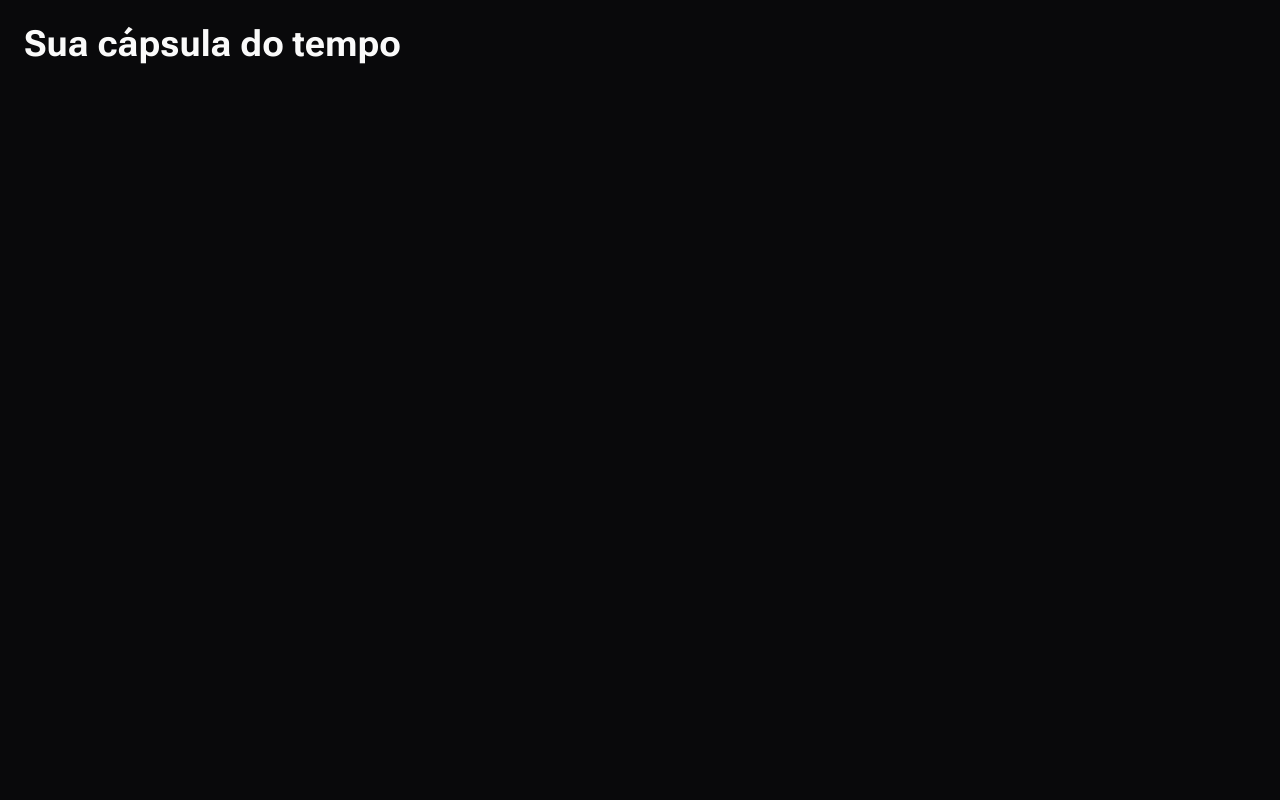
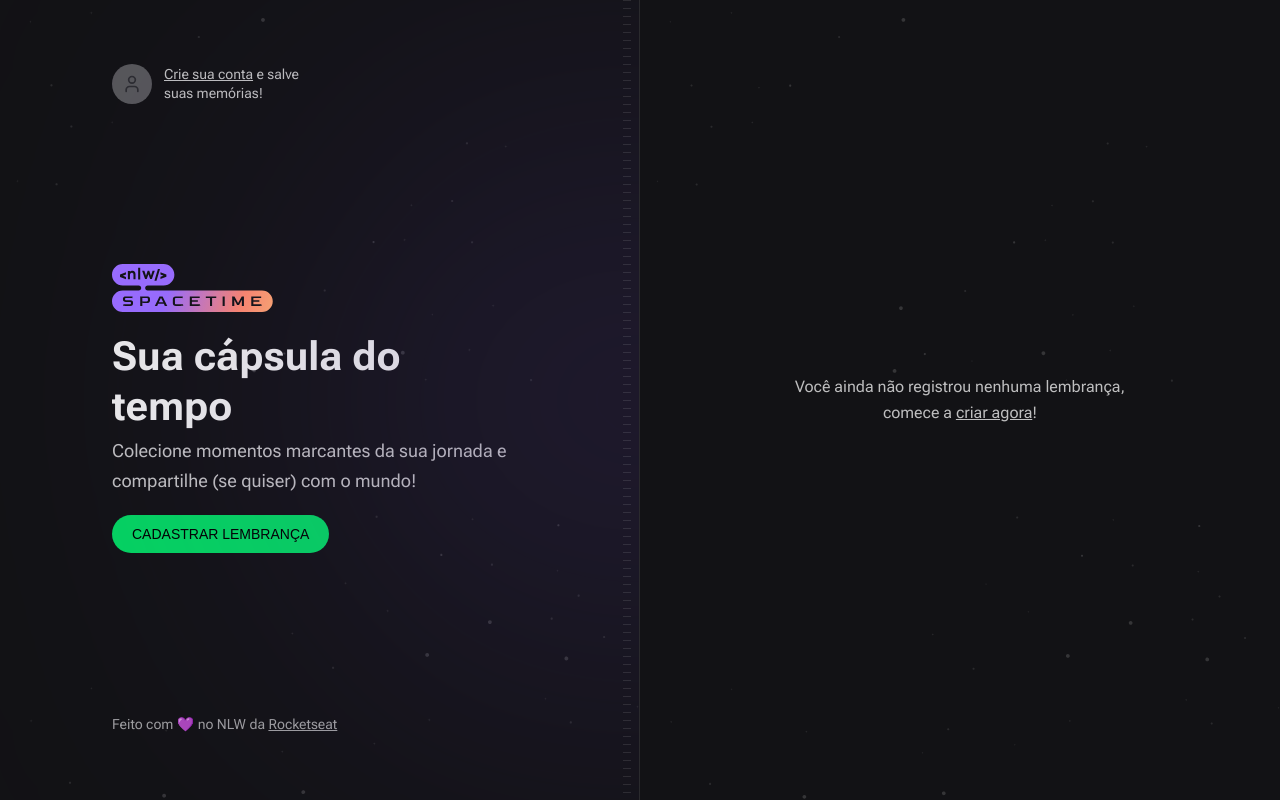
Before and after one commit to GabrielMatoss/NLW-SpaceTime, a Next.js app in the folder web/: page / in a window 1280 px wide. Built offline with nearby package versions, Linux system fonts and the light colour scheme; a web font is replaced by a local one.

Commit message:
feat: criação das tags html e estilos do layout

```diff
--- a/web/src/app/page.tsx
+++ b/web/src/app/page.tsx
@@ -1,7 +1,77 @@
+import { User } from 'lucide-react'
+import Image from 'next/image'
+import nlwLogo from '../assets/nlw-spacetime-logo.svg'
+
 export default function Home() {
   return (
-    <div className="h-screen bg-zinc-950 p-6 text-zinc-50">
-      <h1 className="text-4xl font-bold">Sua cápsula do tempo</h1>
-    </div>
+    <main className="grid min-h-screen grid-cols-2">
+      {/* Left */}
+      <div className="relative flex flex-col items-start justify-between overflow-hidden border-r border-white/10 bg-[url(../assets/bg-stars.svg)] bg-cover px-28 py-16">
+        {/* Blur */}
+        <div className="absolute right-0 top-1/2 h-[288px] w-[526px] -translate-y-1/2 translate-x-1/2 rounded-full bg-purple-700 opacity-50 blur-full" />
+        {/* Stripes */}
+        <div className="absolute bottom-0 right-2 top-0 w-2 bg-stripes" />
+        {/* Sign In */}
+        <a
+          href=""
+          className="flex items-center gap-3 text-left transition-colors hover:text-gray-50"
+        >
+          <div className="flex h-10 w-10 items-center justify-center rounded-full bg-gray-400">
+            <User className="h-5 w-5 text-gray-500" />
+          </div>
+
+          <p className="max-w-[140px] text-sm leading-snug">
+            <span className="underline">Crie sua conta</span> e salve suas
+            memórias!
+          </p>
+        </a>
+
+        {/* Hero */}
+        <div className="space-y-5">
+          <Image src={nlwLogo} alt="Nlw Spacetime" />
+
+          <div className="max-w-[420px] space-y-1">
+            <h1 className="text-5xl font-bold leading-tight text-gray-50">
+              Sua cápsula do tempo
+            </h1>
+            <p className="text-lg leading-relaxed">
+              Colecione momentos marcantes da sua jornada e compartilhe (se
+              quiser) com o mundo!
+            </p>
+          </div>
+          <a
+            href=""
+            className="inline-block rounded-full bg-green-500 px-5 py-3 font-alt text-sm uppercase leading-none text-black hover:bg-green-600"
+          >
+            CADASTRAR LEMBRANÇA
+          </a>
+        </div>
+        {/* Copyright */}
+
+        <div className="text-sm leading-relaxed text-gray-200">
+          Feito com 💜 no NLW da{' '}
+          <a
+            className="underline hover:text-gray-100"
+            href="https://rocketseat.com.br"
+            target="_blank"
+            rel="noreferrer"
+          >
+            Rocketseat
+          </a>
+        </div>
+      </div>
+      {/* Right */}
+      <div className="flex flex-col bg-[url(../assets/bg-stars.svg)] bg-cover p-16">
+        <div className="flex flex-1 items-center justify-center">
+          <p className="w-[360px] text-center leading-relaxed">
+            Você ainda não registrou nenhuma lembrança, comece a{' '}
+            <a href="/" className="underline hover:text-gray-50">
+              criar agora
+            </a>
+            !
+          </p>
+        </div>
+      </div>
+    </main>
   )
 }
```
